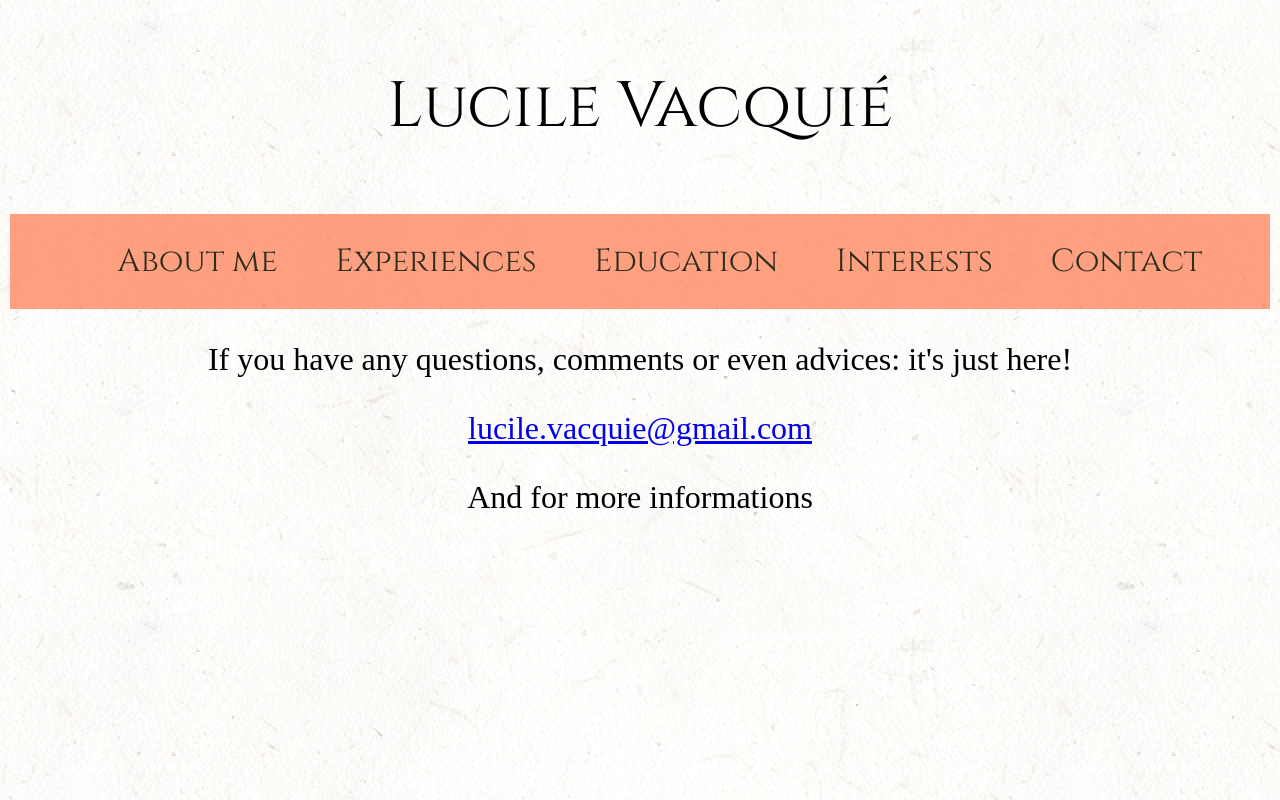
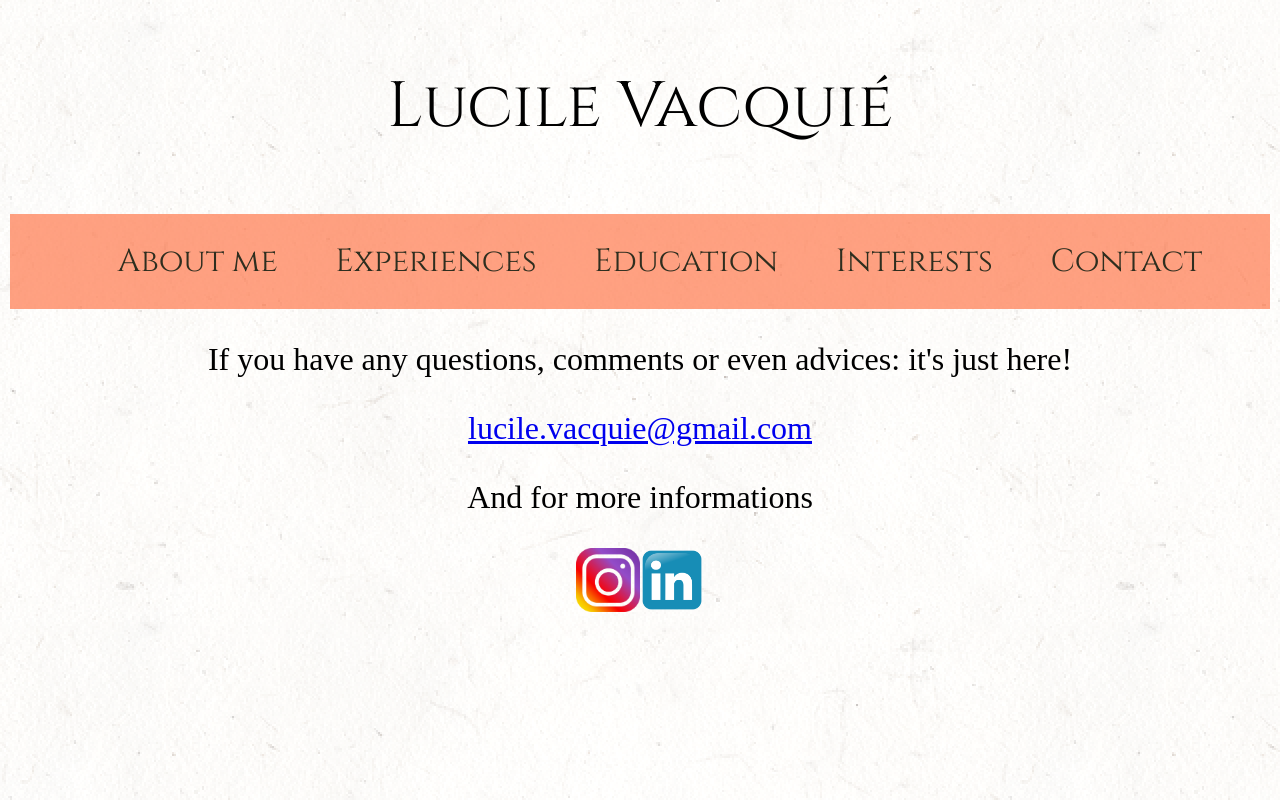
Before and after one commit to lucilevacquie/ReactWebsite, a React (Create React App) app: page /contact in a window 1280 px wide. Built offline with nearby package versions, Linux system fonts and the light colour scheme; a web font is replaced by a local one.

Commit message:
Image links contact page

```diff
--- a/src/components/image-link/image-link.js
+++ b/src/components/image-link/image-link.js
@@ -0,0 +1,31 @@
+import React from "react";
+import "./image-link.scss";
+import Instagram from "../../assets/instagram.png";
+import Linkedin from "../../assets/linkedIn.png";
+
+const images = [
+  {
+    img: Instagram,
+    link: "https://www.instagram.com/lucile_vcq/",
+  },
+  {
+    img: Linkedin,
+    link: "https://www.linkedin.com/in/lucile-vacqui%C3%A929/",
+  },
+];
+
+const ImageLink = () => {
+  return (
+    <>
+      <div className="image-container">
+        {images.map((item) => (
+          <a href={item.link} target="_blank" rel="noopener noreferrer">
+            <img className="image" src={item.img} alt="" />
+          </a>
+        ))}
+      </div>
+    </>
+  );
+};
+
+export default ImageLink;
--- a/src/components/image-link/image-link.scss
+++ b/src/components/image-link/image-link.scss
@@ -0,0 +1,6 @@
+.image-container {
+  text-align: center;
+}
+.image {
+  width: 4rem;
+}
--- a/src/pages/Contact.js
+++ b/src/pages/Contact.js
@@ -1,5 +1,6 @@
 import React from "react";
 import Subtitles from "../components/subtitles/subtitles";
+import ImageLink from "../components/image-link/image-link";
 
 const Contact = () => {
   return (
@@ -13,6 +14,7 @@ const Contact = () => {
         </p>
         <p>And for more informations</p>
       </Subtitles>
+      <ImageLink></ImageLink>
     </>
   );
 };
```
Also changed, not shown: src/assets/instagram.png (added), src/assets/linkedIn.png (added).
